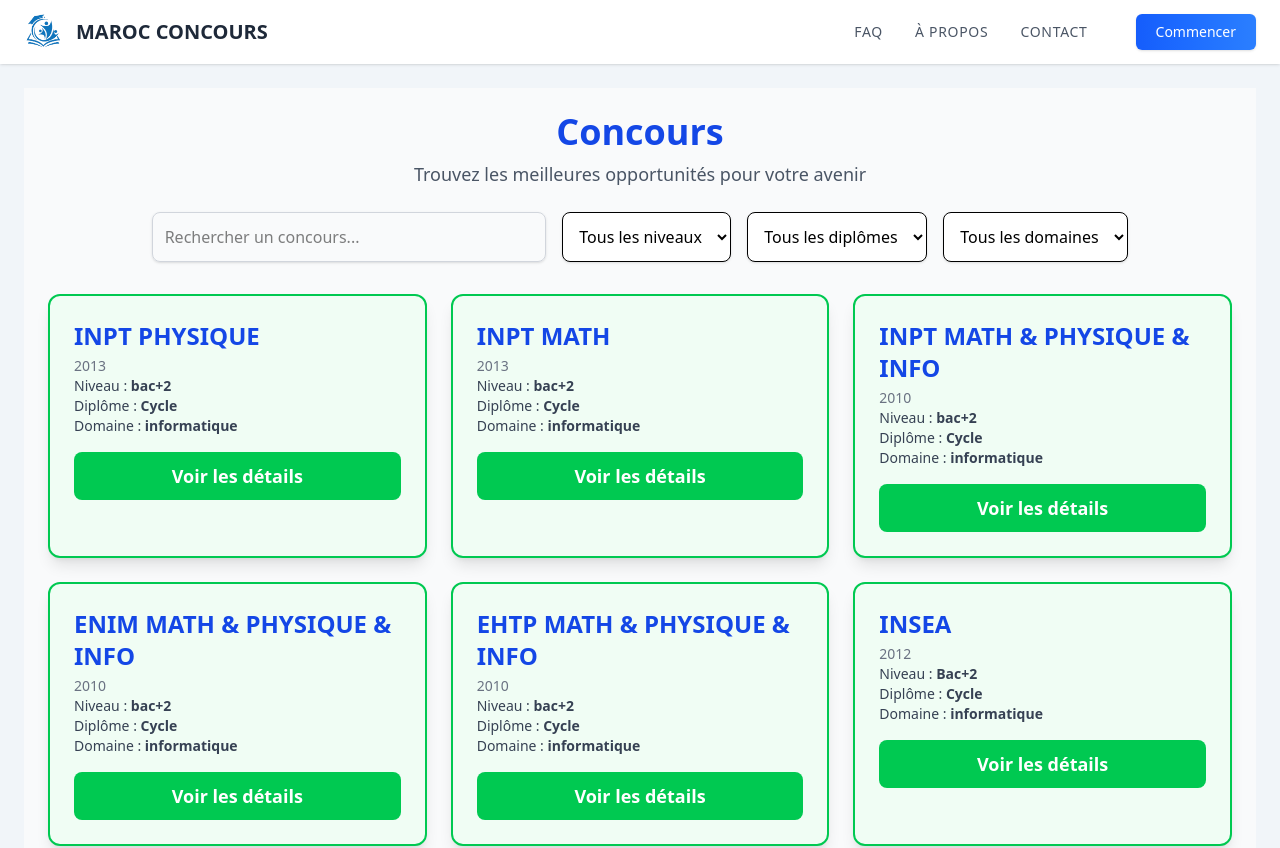
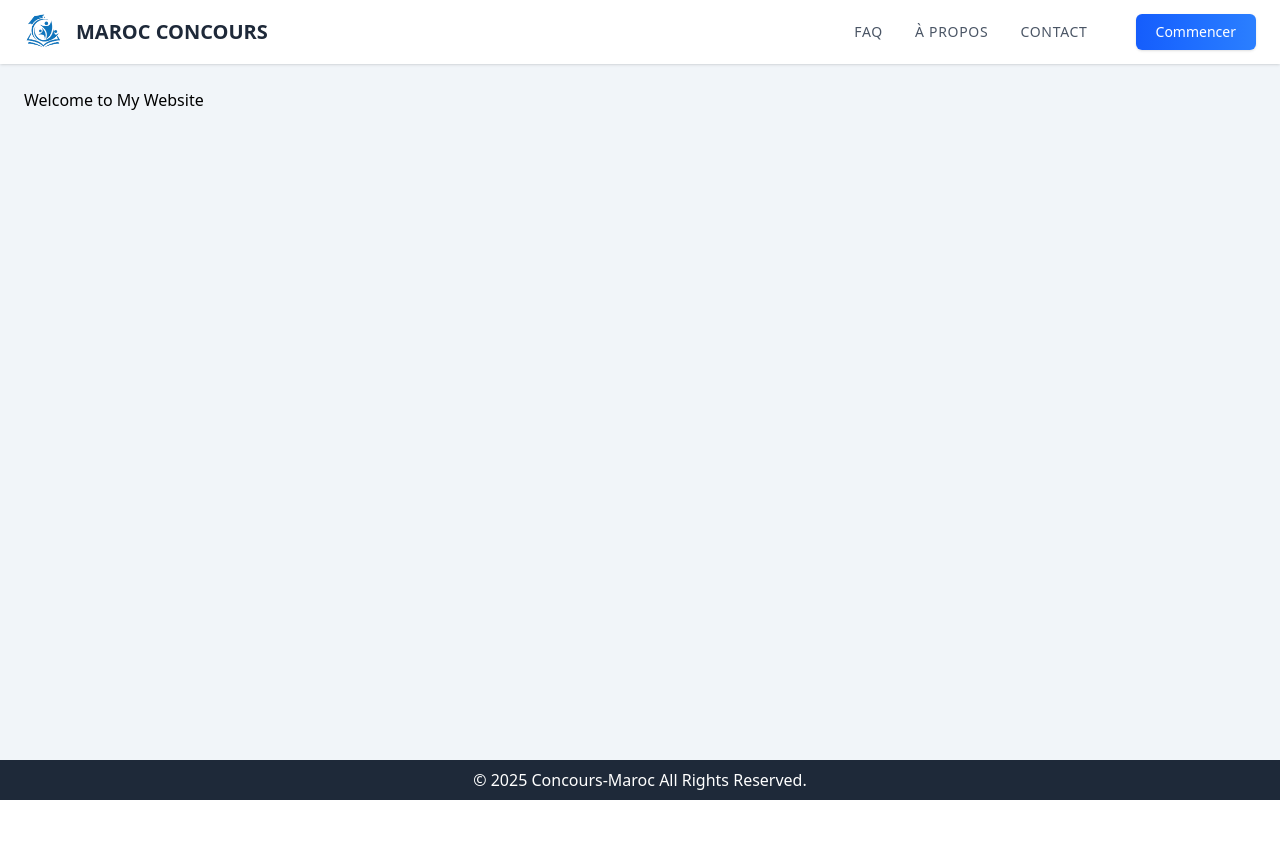
Before and after one commit to MohamedBoukouch/MAROC-CONCOURS, a React (Vite) app: page /concours in a window 1280 px wide. Shown: the top 848 px of the page. After the commit the page ends 800 px from the top, so only its background shows below. Built offline with nearby package versions, Linux system fonts and the light colour scheme.

Commit message:
solve prb

```diff
--- a/index.html
+++ b/index.html
@@ -4,18 +4,10 @@
     <meta charset="UTF-8" />
     <link rel="icon" type="image/svg+xml" href="/src//assets//logo.png" />
     <meta name="viewport" content="width=device-width, initial-scale=1.0" />
+    <meta name="google-adsense-account" content="ca-pub-5650916439063125">
     <title>EC-PARTAGE</title>
-
-
-        <!-- Ezoic Privacy Scripts -->
-        <script src="https://cmp.gatekeeperconsent.com/min.js" data-cfasync="false"></script>
-        <script src="https://the.gatekeeperconsent.com/cmp.min.js" data-cfasync="false"></script>
-        <!-- Ezoic Header Script -->
-        <script async src="//www.ezojs.com/ezoic/sa.min.js"></script>
-        <script>
-          window.ezstandalone = window.ezstandalone || {};
-          ezstandalone.cmd = ezstandalone.cmd || [];
-        </script>
+    <script async src="https://pagead2.googlesyndication.com/pagead/js/adsbygoogle.js?client=ca-pub-5650916439063125"
+     crossorigin="anonymous"></script>
 
   </head>
   <body>
--- /dev/null
+++ b/src/ADS/GoogleAd.jsx
@@ -0,0 +1,29 @@
+// import { useEffect } from "react";
+
+// const AdComponent = () => {
+//   useEffect(() => {
+//     // Create the script tag dynamically
+//     const script = document.createElement("script");
+//     script.src = "https://pagead2.googlesyndication.com/pagead/js/adsbygoogle.js?client=ca-pub-5650916439063125";
+//     script.async = true;
+//     script.crossOrigin = "anonymous";
+//     document.body.appendChild(script);
+
+//     try {
+//       (window.adsbygoogle = window.adsbygoogle || []).push({});
+//     } catch (e) {
+//       console.error("AdSense error", e);
+//     }
+//   }, []);
+
+//   return (
+//     <ins className="adsbygoogle"
+//       style={{ display: "block" }}
+//       data-ad-client="ca-pub-5650916439063125"
+//       data-ad-slot="8224782401"
+//       data-ad-format="auto"
+//       data-full-width-responsive="true"></ins>
+//   );
+// };
+
+// export default AdComponent;
--- a/src/views/ConcoursPage.jsx
+++ b/src/views/ConcoursPage.jsx
@@ -1,5 +1,6 @@
 import React, { useState } from "react";
 import concoursList from "../data/concours.json";
+// import AdBanner from '../ADS/GoogleAd';
 
 const ConcoursPage = () => {
   const [searchQuery, setSearchQuery] = useState("");
@@ -37,103 +38,107 @@
   };
 
   return (
-    <div className="min-h-screen bg-gray-50 p-6">
-      <div className="text-center mb-6">
-        <h1 className="text-4xl font-extrabold text-blue-700">Concours</h1>
-        <p className="text-gray-600 mt-2 text-lg">Trouvez les meilleures opportunités pour votre avenir</p>
-      </div>
+    <div className="App">
+      <h1>Welcome to My Website</h1>
+      {/* <AdBanner /> */}
+    </div>
+    // <div className="min-h-screen bg-gray-50 p-6">
+    //   <div className="text-center mb-6">
+    //     <h1 className="text-4xl font-extrabold text-blue-700">Concours</h1>
+    //     <p className="text-gray-600 mt-2 text-lg">Trouvez les meilleures opportunités pour votre avenir</p>
+    //   </div>
 
-      <div className="flex flex-col md:flex-row items-center justify-center gap-4 mb-8">
-        <input
-          type="text"
-          placeholder="Rechercher un concours..."
-          value={searchQuery}
-          onChange={(e) => setSearchQuery(e.target.value)}
-          className="p-3 w-full md:w-1/3 border border-gray-300 rounded-lg shadow-sm focus:ring focus:ring-blue-300"
-        />
-        <select
-          onChange={(e) => setSelectedNiveau(e.target.value)}
-          className="p-3 border rounded-lg bg-white shadow-sm focus:ring focus:ring-blue-300"
-        >
-          <option value="">Tous les niveaux</option>
-          <option value="bac+2">Bac +2</option>
-          <option value="bac+3">Bac +3</option>
-        </select>
-        <select
-          onChange={(e) => setSelectedChoix(e.target.value)}
-          className="p-3 border rounded-lg bg-white shadow-sm focus:ring focus:ring-blue-300"
-        >
-          <option value="">Tous les diplômes</option>
-          <option value="licence">Licence</option>
-          <option value="cycle">Cycle</option>
-          <option value="master">Master</option>
-        </select>
-        <select
-          onChange={(e) => setSelectedDomaine(e.target.value)}
-          className="p-3 border rounded-lg bg-white shadow-sm focus:ring focus:ring-blue-300"
-        >
-          <option value="">Tous les domaines</option>
-          <option value="informatique">Informatique</option>
-          <option value="industrielle">Industrielle</option>
-          <option value="economie">Économie</option>
-        </select>
-      </div>
+    //   <div className="flex flex-col md:flex-row items-center justify-center gap-4 mb-8">
+    //     <input
+    //       type="text"
+    //       placeholder="Rechercher un concours..."
+    //       value={searchQuery}
+    //       onChange={(e) => setSearchQuery(e.target.value)}
+    //       className="p-3 w-full md:w-1/3 border border-gray-300 rounded-lg shadow-sm focus:ring focus:ring-blue-300"
+    //     />
+    //     <select
+    //       onChange={(e) => setSelectedNiveau(e.target.value)}
+    //       className="p-3 border rounded-lg bg-white shadow-sm focus:ring focus:ring-blue-300"
+    //     >
+    //       <option value="">Tous les niveaux</option>
+    //       <option value="bac+2">Bac +2</option>
+    //       <option value="bac+3">Bac +3</option>
+    //     </select>
+    //     <select
+    //       onChange={(e) => setSelectedChoix(e.target.value)}
+    //       className="p-3 border rounded-lg bg-white shadow-sm focus:ring focus:ring-blue-300"
+    //     >
+    //       <option value="">Tous les diplômes</option>
+    //       <option value="licence">Licence</option>
+    //       <option value="cycle">Cycle</option>
+    //       <option value="master">Master</option>
+    //     </select>
+    //     <select
+    //       onChange={(e) => setSelectedDomaine(e.target.value)}
+    //       className="p-3 border rounded-lg bg-white shadow-sm focus:ring focus:ring-blue-300"
+    //     >
+    //       <option value="">Tous les domaines</option>
+    //       <option value="informatique">Informatique</option>
+    //       <option value="industrielle">Industrielle</option>
+    //       <option value="economie">Économie</option>
+    //     </select>
+    //   </div>
 
-      <div className="grid grid-cols-1 md:grid-cols-2 lg:grid-cols-3 gap-6">
-        {filteredConcours.length === 0 ? (
-          <p className="text-center text-lg text-gray-500">Aucun concours trouvé</p>
-        ) : (
-          filteredConcours.map((concours) => (
-            <div
-              key={concours.id}
-              className={`p-6 rounded-xl shadow-lg border-2 transition-all duration-300 ${
-                concours.isAvailable
-                  ? "bg-green-50 border-green-500 hover:shadow-xl"
-                  : "bg-gray-100 border-gray-400"
-              }`}
-            >
-              <h2 className="font-semibold text-2xl text-blue-700">{concours.title}</h2>
-              <p className="text-sm text-gray-500 mt-1">{concours.date}</p>
-              <p className="text-sm text-gray-700">Niveau : <span className="font-semibold">{concours.niveau}</span></p>
-              <p className="text-sm text-gray-700">Diplôme : <span className="font-semibold">{concours.choix}</span></p>
-              <p className="text-sm text-gray-700">Domaine : <span className="font-semibold">{concours.domaine}</span></p>
+    //   <div className="grid grid-cols-1 md:grid-cols-2 lg:grid-cols-3 gap-6">
+    //     {filteredConcours.length === 0 ? (
+    //       <p className="text-center text-lg text-gray-500">Aucun concours trouvé</p>
+    //     ) : (
+    //       filteredConcours.map((concours) => (
+    //         <div
+    //           key={concours.id}
+    //           className={`p-6 rounded-xl shadow-lg border-2 transition-all duration-300 ${
+    //             concours.isAvailable
+    //               ? "bg-green-50 border-green-500 hover:shadow-xl"
+    //               : "bg-gray-100 border-gray-400"
+    //           }`}
+    //         >
+    //           <h2 className="font-semibold text-2xl text-blue-700">{concours.title}</h2>
+    //           <p className="text-sm text-gray-500 mt-1">{concours.date}</p>
+    //           <p className="text-sm text-gray-700">Niveau : <span className="font-semibold">{concours.niveau}</span></p>
+    //           <p className="text-sm text-gray-700">Diplôme : <span className="font-semibold">{concours.choix}</span></p>
+    //           <p className="text-sm text-gray-700">Domaine : <span className="font-semibold">{concours.domaine}</span></p>
 
-              <button
-                onClick={() => handleShowAd(concours.pdfUrl)}
-                className={`mt-4 w-full px-5 py-2.5 text-lg font-semibold rounded-lg transition-all duration-200 ${
-                  concours.isAvailable
-                    ? "bg-green-500 text-white hover:bg-green-600"
-                    : "bg-gray-400 text-gray-200 cursor-not-allowed"
-                }`}
-                disabled={!concours.isAvailable}
-              >
-                {concours.isAvailable ? "Voir les détails" : "Non disponible"}
-              </button>
-            </div>
-          ))
-        )}
-      </div>
+    //           <button
+    //             onClick={() => handleShowAd(concours.pdfUrl)}
+    //             className={`mt-4 w-full px-5 py-2.5 text-lg font-semibold rounded-lg transition-all duration-200 ${
+    //               concours.isAvailable
+    //                 ? "bg-green-500 text-white hover:bg-green-600"
+    //                 : "bg-gray-400 text-gray-200 cursor-not-allowed"
+    //             }`}
+    //             disabled={!concours.isAvailable}
+    //           >
+    //             {concours.isAvailable ? "Voir les détails" : "Non disponible"}
+    //           </button>
+    //         </div>
+    //       ))
+    //     )}
+    //   </div>
 
-      {showAd && (
-        <div className="fixed inset-0 flex items-center justify-center bg-black bg-opacity-50 backdrop-blur-md">
-          <div className="bg-white p-8 rounded-lg shadow-lg text-center w-80">
-            <h2 className="text-2xl font-bold text-red-500">Publicité sponsorisée</h2>
-            <p className="text-gray-700 mt-3">Cette publicité précède l'accès aux détails du concours.</p>
-            <div id="ad-container" className="mt-4">
-              {/* Here you can insert your ad network script or ad placeholder */}
-              <div id="ezoic-pub-ad-placeholder-101"></div>
-              <div id="ezoic-pub-ad-placeholder-102"></div>
-            </div>
-            <button
-              onClick={handleOpenPdf}
-              className="mt-4 px-5 py-2.5 w-full bg-blue-500 text-white text-lg font-semibold rounded-lg hover:bg-blue-600 transition-all"
-            >
-              Continuer vers le concours
-            </button>
-          </div>
-        </div>
-      )}
-    </div>
+    //   {showAd && (
+    //     <div className="fixed inset-0 flex items-center justify-center bg-black bg-opacity-50 backdrop-blur-md">
+    //       <div className="bg-white p-8 rounded-lg shadow-lg text-center w-80">
+    //         <h2 className="text-2xl font-bold text-red-500">Publicité sponsorisée</h2>
+    //         <p className="text-gray-700 mt-3">Cette publicité précède l'accès aux détails du concours.</p>
+    //         <div id="ad-container" className="mt-4">
+    //           {/* Here you can insert your ad network script or ad placeholder */}
+    //           <div id="ezoic-pub-ad-placeholder-101"></div>
+    //           <div id="ezoic-pub-ad-placeholder-102"></div>
+    //         </div>
+    //         <button
+    //           onClick={handleOpenPdf}
+    //           className="mt-4 px-5 py-2.5 w-full bg-blue-500 text-white text-lg font-semibold rounded-lg hover:bg-blue-600 transition-all"
+    //         >
+    //           Continuer vers le concours
+    //         </button>
+    //       </div>
+    //     </div>
+    //   )}
+    // </div>
   );
 };
 
```
Also changed, not shown: councourspage_code.txt (added).
